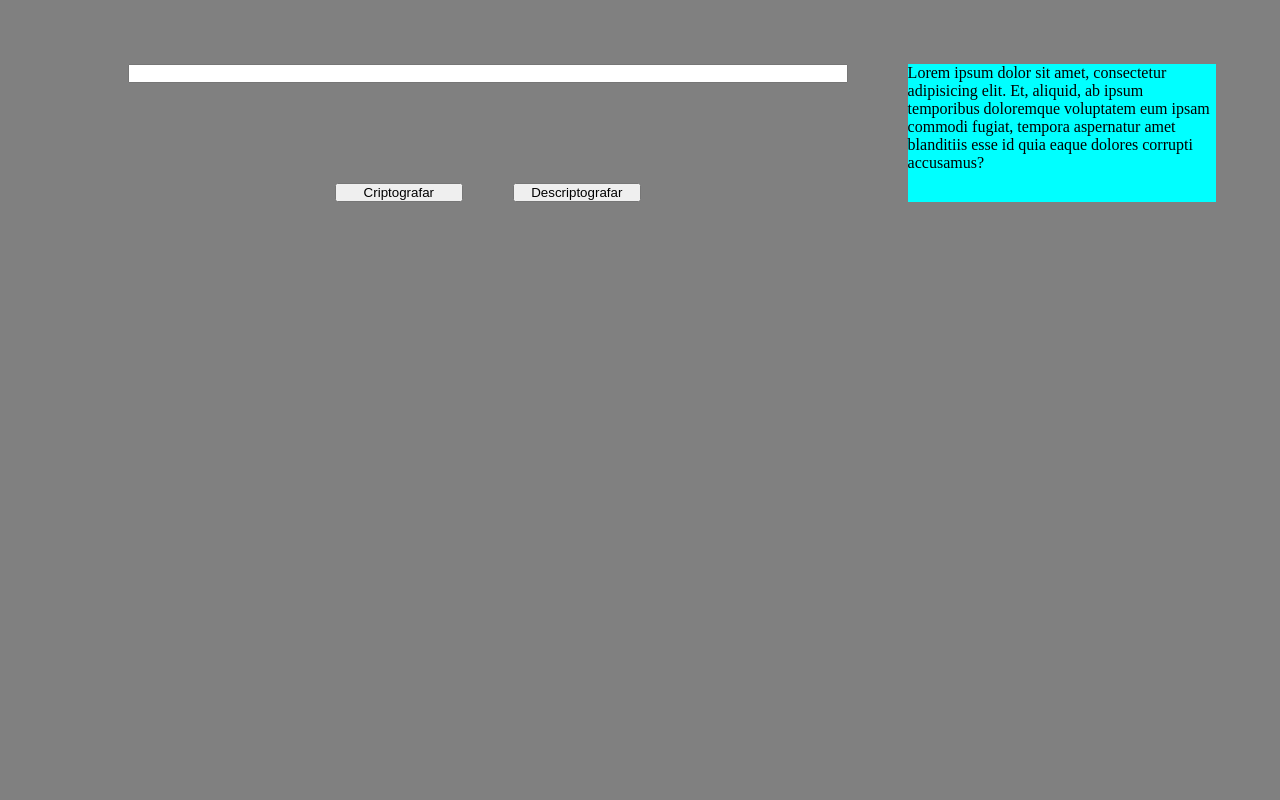
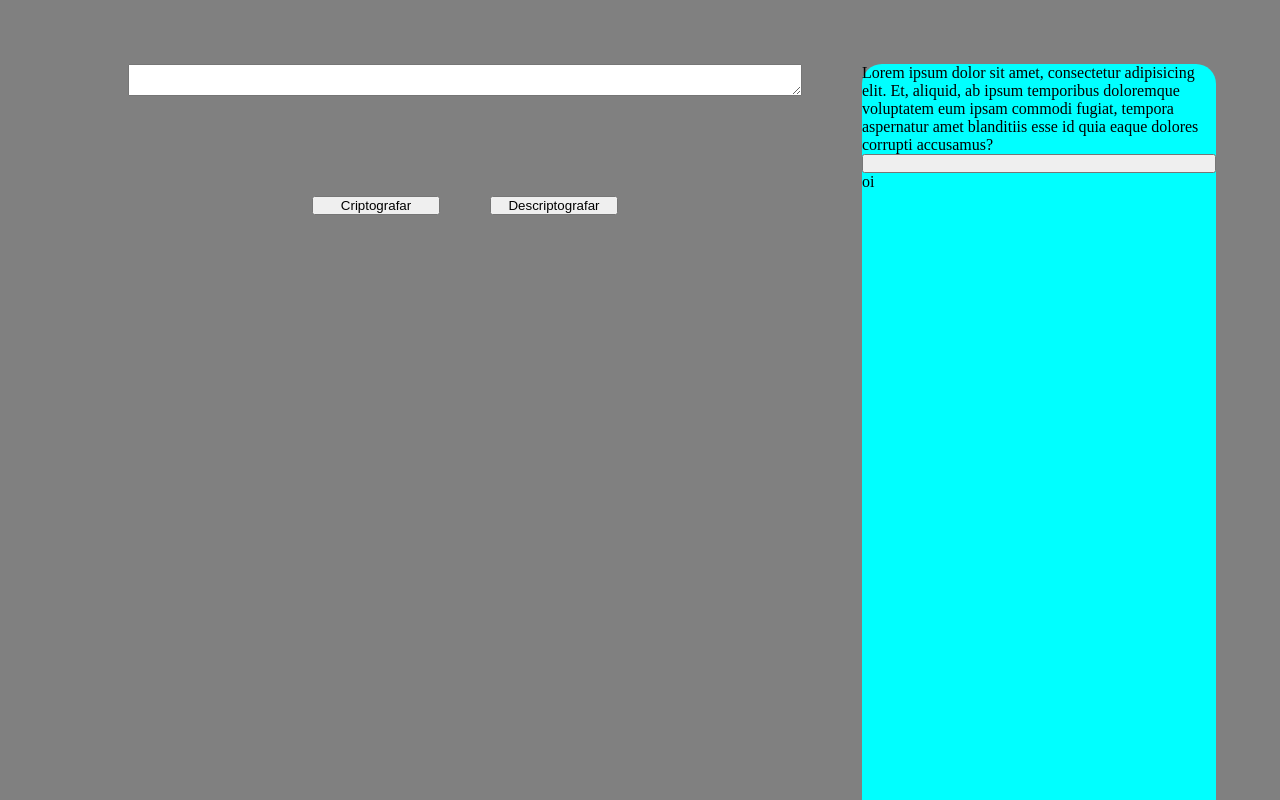
Before and after one commit to Wendel-Costa/decodificador, a plain HTML site: page index.html in a window 1280 px wide. Shown: the top 800 px of the page. Drawn offline with Linux system fonts and the light colour scheme.

Commit message:
compreendendo a estrutura do site

```diff
--- a/index.html
+++ b/index.html
@@ -12,7 +12,7 @@
 
     <main class="principal">
         <div class="principal__escrevertexto">
-            <input></input>
+            <textarea></textarea>
             <div class="principal__escrevertexto__botoes">
                 <button class="principal__escrevertexto__botoes__botao">Criptografar</button>
                 <button class="principal__escrevertexto__botoes__botao">Descriptografar</button>
@@ -20,8 +20,8 @@
         </div>
 
         <div class="principal__textodecodificado">
-            <p>Lorem ipsum dolor sit amet, consectetur adipisicing elit. Et, aliquid, ab ipsum temporibus doloremque voluptatem eum ipsam commodi fugiat, tempora aspernatur amet blanditiis esse id quia eaque dolores corrupti accusamus?</p>
-            <div class="principal__textodecodificado__copiar"></div>
+            <p class="principal__textodecodificado__ver">Lorem ipsum dolor sit amet, consectetur adipisicing elit. Et, aliquid, ab ipsum temporibus doloremque voluptatem eum ipsam commodi fugiat, tempora aspernatur amet blanditiis esse id quia eaque dolores corrupti accusamus?</p>
+            <input type="button" class="principal__textodecodificado__copiar">oi</input>
             </div>
 
     </main>
--- a/style.css
+++ b/style.css
@@ -1,4 +1,5 @@
 *{
+    box-sizing: border-box;
     margin: 0;
     padding: 0;
 }
@@ -6,6 +7,8 @@
 
 body{
     background-color: gray;
+    width: 100%;
+    height: 100%;
 }
 
 .principal{
@@ -35,5 +38,15 @@ body{
 
 .principal__textodecodificado{
     background-color: aqua;
-    width: 30%;
+    display: flex;
+    flex-direction: column;
+    width: 25rem;
+    height: 944px;
+
+    border-radius: 20px;
+    text-align: left;
 }
+
+.principal__textodecodificado__ver{
+
+}
```
